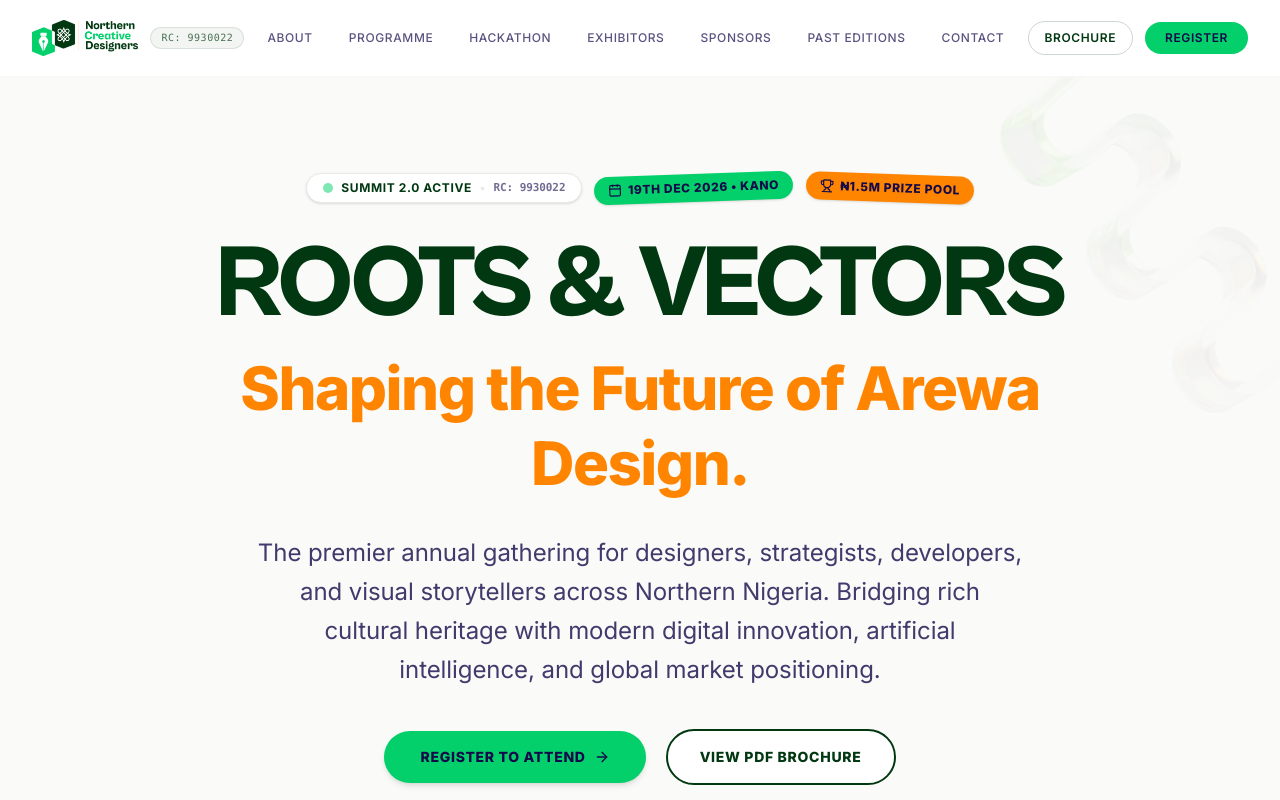
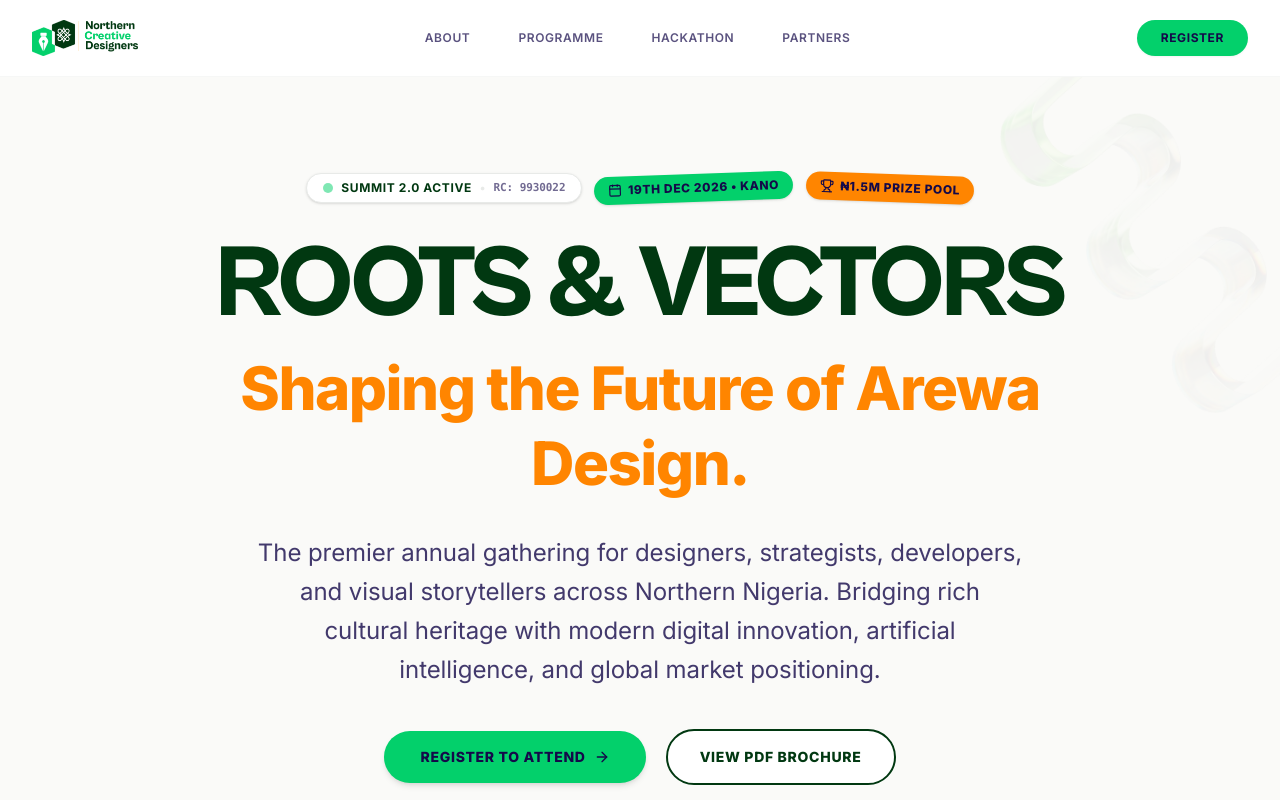
Before and after one commit to aminumuhammad000/northern-creative-designers, a Next.js app: page / in a window 1280 px wide. Shown: the top 800 px of the page. Built offline with nearby package versions, Linux system fonts and the light colour scheme.

Commit message:
style: streamline header navigation to 4 essential links and single Register CTA

```diff
--- a/components/layout/SiteHeader.tsx
+++ b/components/layout/SiteHeader.tsx
@@ -33,8 +33,7 @@ export function SiteHeader() {
       }`}
     >
       <div className="max-w-7xl mx-auto px-4 sm:px-6 lg:px-8 flex items-center justify-between">
-        {/* Actual Official Logo: Single clean horizontal lockup + RC Badge */}
-        <div className="flex items-center gap-3">
+        {/* Official Horizontal Logo */}
         <Link
           href="/"
           className="flex items-center group focus:outline-none focus-visible:ring-2 focus-visible:ring-spring rounded-md py-1 transition-opacity duration-200 hover:opacity-90"
@@ -44,35 +43,31 @@ export function SiteHeader() {
             <Image
               src="/images/brand/logo-header.png"
               alt="Northern Creative Designers"
-                width={230}
-                height={78}
+              width={220}
+              height={74}
               className="h-8 sm:h-9 w-auto object-contain"
               priority
             />
           </div>
         </Link>
-          <span className="hidden xl:inline-flex items-center text-[10px] font-mono tracking-wider text-pine/70 bg-pine/5 border border-pine/10 px-2.5 py-0.5 rounded-full">
-            RC: 9930022
-          </span>
-        </div>
 
-        {/* Desktop Minimalist Navigation with Micro-Interactions */}
-        <nav className="hidden lg:flex items-center space-x-1 xl:space-x-2">
+        {/* Minimalist Professional Navigation (4 Core Items) */}
+        <nav className="hidden md:flex items-center space-x-1 lg:space-x-4">
           {mainNavItems.map((item) => {
             const isActive = pathname === item.href;
             return (
               <Link
                 key={item.href}
                 href={item.href}
-                className={`relative px-3.5 py-2 text-xs font-medium uppercase tracking-wider transition-colors duration-200 group ${
-                  isActive ? "text-pine font-semibold" : "text-navy/70 hover:text-pine"
+                className={`relative px-4 py-2 text-xs font-semibold uppercase tracking-wider transition-colors duration-200 group ${
+                  isActive ? "text-pine font-bold" : "text-navy/70 hover:text-pine"
                 }`}
               >
                 <span>{item.title}</span>
 
-                {/* Micro-interaction: Animated underline glide */}
+                {/* Subtle animated underline glide on hover */}
                 <span
-                  className={`absolute bottom-0 left-3.5 right-3.5 h-[2px] bg-spring rounded-full transition-all duration-300 ease-out ${
+                  className={`absolute bottom-0 left-4 right-4 h-[2px] bg-spring rounded-full transition-all duration-300 ease-out ${
                     isActive
                       ? "opacity-100 scale-x-100"
                       : "opacity-0 scale-x-0 group-hover:opacity-100 group-hover:scale-x-100"
@@ -83,24 +78,18 @@ export function SiteHeader() {
           })}
         </nav>
 
-        {/* Minimalist Action CTA */}
-        <div className="hidden lg:flex items-center space-x-3">
-          <Link
-            href="/NCD Summit 26.pdf"
-            className="inline-flex items-center justify-center px-4 py-2 rounded-full border border-pine/20 text-pine text-xs font-semibold uppercase tracking-wider transition-all duration-200 hover:bg-pine hover:text-white"
-          >
-            Brochure
-          </Link>
+        {/* Single Sleek Action CTA */}
+        <div className="hidden md:flex items-center">
           <Link
             href="/register"
-            className="inline-flex items-center justify-center px-5 py-2 rounded-full bg-spring text-navy text-xs font-semibold uppercase tracking-wider transition-all duration-200 hover:bg-[#02b25b] hover:shadow-sm active:scale-98 focus:outline-none focus-visible:ring-2 focus-visible:ring-spring focus-visible:ring-offset-2"
+            className="inline-flex items-center justify-center px-6 py-2.5 rounded-full bg-spring text-navy text-xs font-bold uppercase tracking-wider shadow-xs hover:bg-[#02b25b] hover:shadow-sm hover:scale-105 active:scale-95 transition-all duration-200 focus:outline-none focus-visible:ring-2 focus-visible:ring-spring focus-visible:ring-offset-2"
           >
             Register
           </Link>
         </div>
 
         {/* Mobile menu button */}
-        <div className="flex lg:hidden items-center">
+        <div className="flex md:hidden items-center">
           <button
             type="button"
             className="p-2 rounded-lg text-pine hover:bg-pine/5 focus:outline-none focus:ring-2 focus:ring-spring"
@@ -118,15 +107,7 @@ export function SiteHeader() {
 
       {/* Mobile menu dropdown */}
       {mobileMenuOpen && (
-        <div className="lg:hidden border-b border-neutral-border bg-white px-4 pt-4 pb-6 space-y-3 animate-in fade-in duration-200">
-          <div className="flex items-center justify-between pb-3 border-b border-neutral-border/60">
-            <span className="text-xs font-bold text-pine uppercase tracking-wider">
-              Navigation
-            </span>
-            <span className="text-[10px] font-mono text-pine/70 bg-pine/5 px-2 py-0.5 rounded-full border border-pine/10">
-              RC: 9930022
-            </span>
-          </div>
+        <div className="md:hidden border-b border-neutral-border bg-white px-5 pt-3 pb-6 space-y-3 animate-in fade-in duration-200">
           <nav className="flex flex-col space-y-1">
             {mainNavItems.map((item) => {
               const isActive = pathname === item.href;
@@ -134,9 +115,9 @@ export function SiteHeader() {
                 <Link
                   key={item.href}
                   href={item.href}
-                  className={`px-3 py-2.5 rounded-lg text-sm font-medium transition-colors ${
+                  className={`px-3 py-2.5 rounded-lg text-sm font-semibold transition-colors ${
                     isActive
-                      ? "bg-pine/5 text-pine font-semibold"
+                      ? "bg-pine/5 text-pine font-bold"
                       : "text-navy/80 hover:bg-pine/5 hover:text-pine"
                   }`}
                 >
@@ -145,18 +126,19 @@ export function SiteHeader() {
               );
             })}
           </nav>
+
           <div className="pt-4 border-t border-neutral-border flex flex-col space-y-2">
             <Link
+              href="/register"
+              className="w-full inline-flex items-center justify-center px-4 py-3 rounded-full bg-spring text-navy text-xs font-bold uppercase tracking-wider hover:bg-[#02b25b] transition-colors"
+            >
+              Register to Attend
+            </Link>
+            <Link
               href="/NCD Summit 26.pdf"
-              className="w-full inline-flex items-center justify-center px-4 py-3 rounded-full border border-pine/30 text-pine text-xs font-semibold uppercase tracking-wider hover:bg-pine hover:text-white transition-colors"
+              className="w-full inline-flex items-center justify-center px-4 py-2.5 rounded-full border border-pine/30 text-pine text-xs font-semibold uppercase tracking-wider hover:bg-pine hover:text-white transition-colors"
             >
               Download PDF Brochure
-            </Link>
-            <Link
-              href="/register"
-              className="w-full inline-flex items-center justify-center px-4 py-3 rounded-full bg-spring text-navy text-xs font-semibold uppercase tracking-wider hover:bg-[#02b25b] transition-colors"
-            >
-              Register to Attend
             </Link>
           </div>
         </div>
--- a/config/navigation.ts
+++ b/config/navigation.ts
@@ -8,10 +8,7 @@ export const mainNavItems: NavItem[] = [
   { title: "About", href: "/about" },
   { title: "Programme", href: "/programme" },
   { title: "Hackathon", href: "/hackathon" },
-  { title: "Exhibitors", href: "/exhibitors" },
-  { title: "Sponsors", href: "/partners" },
-  { title: "Past Editions", href: "/past-editions" },
-  { title: "Contact", href: "/contact" },
+  { title: "Partners", href: "/partners" },
 ];
 
 export const footerNavItems = {
```
Lines whose indentation alone changed are shown as unchanged.
